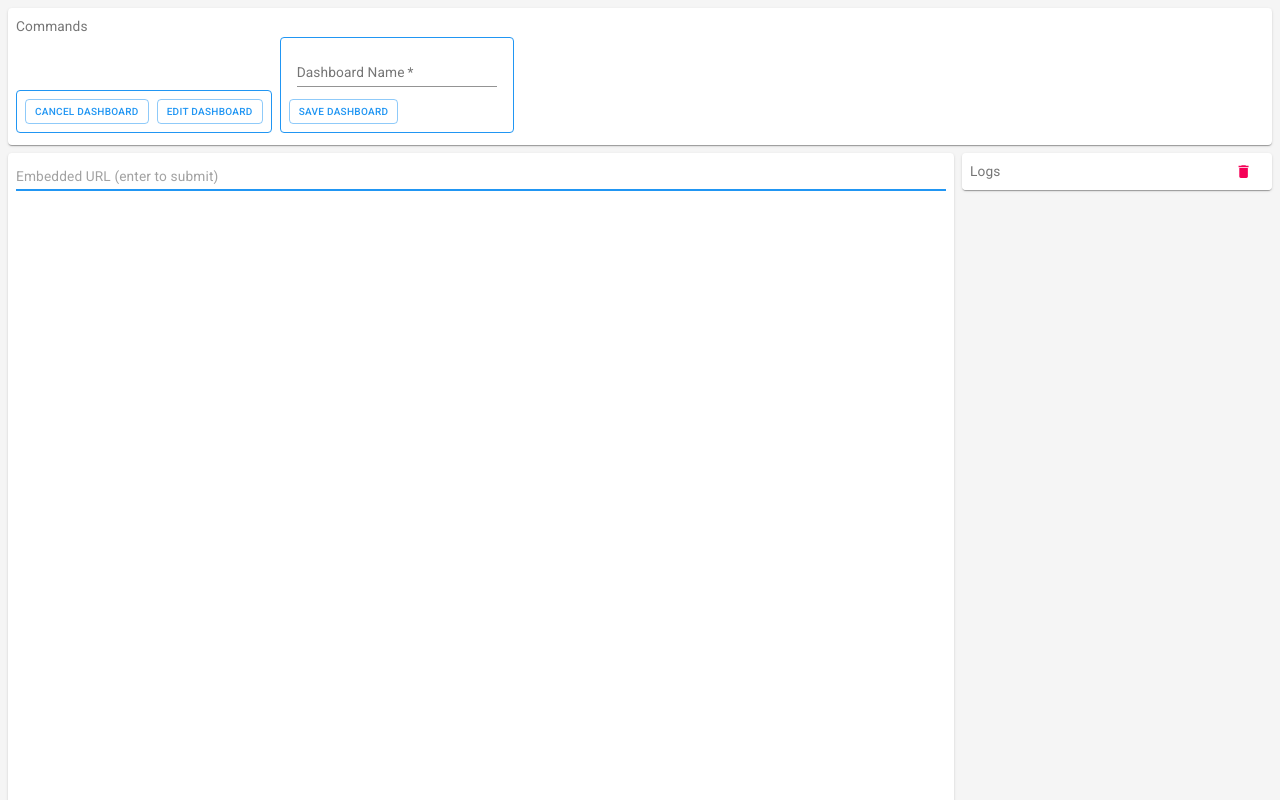
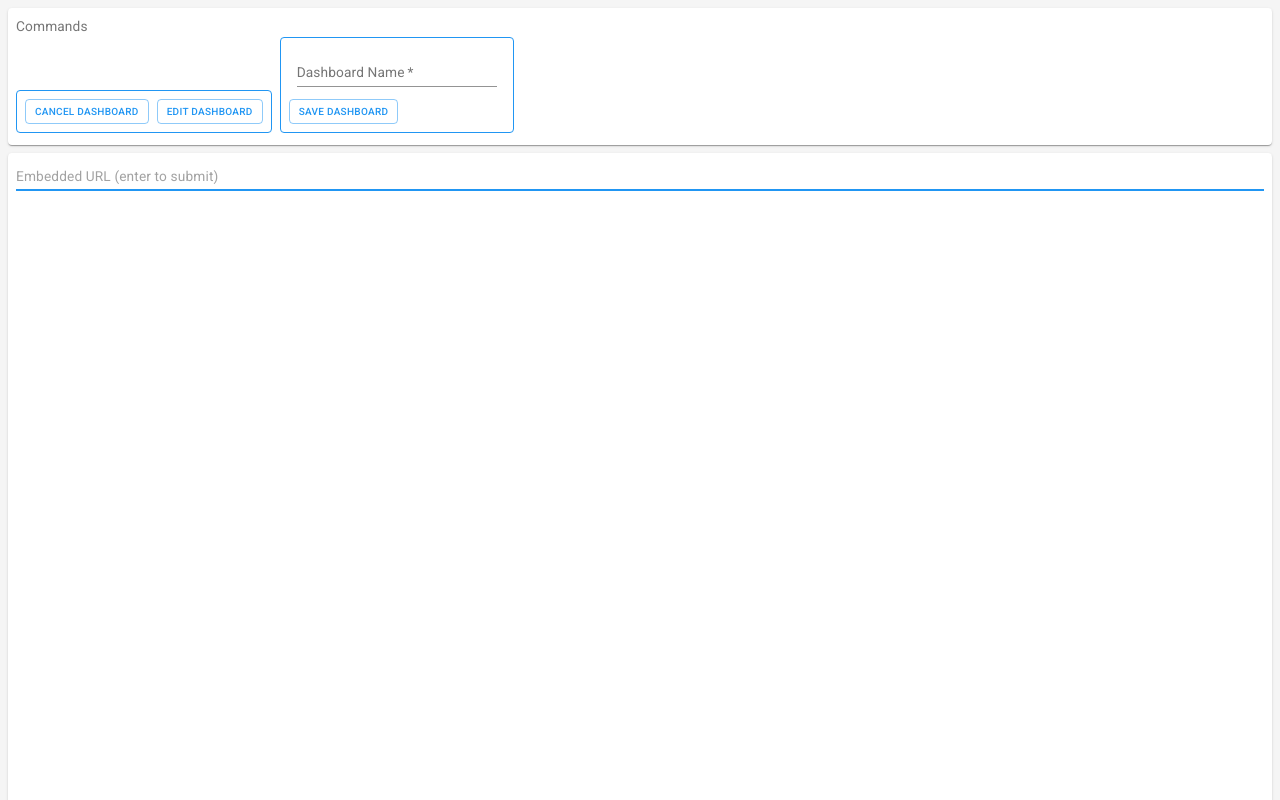
Before and after one commit to naibinh/outer-app, a React (Create React App) app: page /kd in a window 1280 px wide. Shown: the top 800 px of the page. Built offline with nearby package versions, Linux system fonts and the light colour scheme.

Commit message:
commit20: re-layout Logs on KD

```diff
--- a/src/components/KD/App.js
+++ b/src/components/KD/App.js
@@ -41,12 +41,12 @@ function App() {
                             <Commands logCommand={logCommand} />
                         </Paper>
                     </Grid>
-                    <Grid item xs={9}>
+                    <Grid item xs={12}>
                         <Paper className={classes.paper}>
                             <EmbeddedGdc appName="kd" id={EMBEDDED_KD} />
                         </Paper>
                     </Grid>
-                    <Grid item xs={3}>
+                    <Grid item xs={12}>
                         <Paper className={classes.logs}>
                             <ExpansionLogs logs={logs} clearLogs={clearLogs} />
                         </Paper>
```
